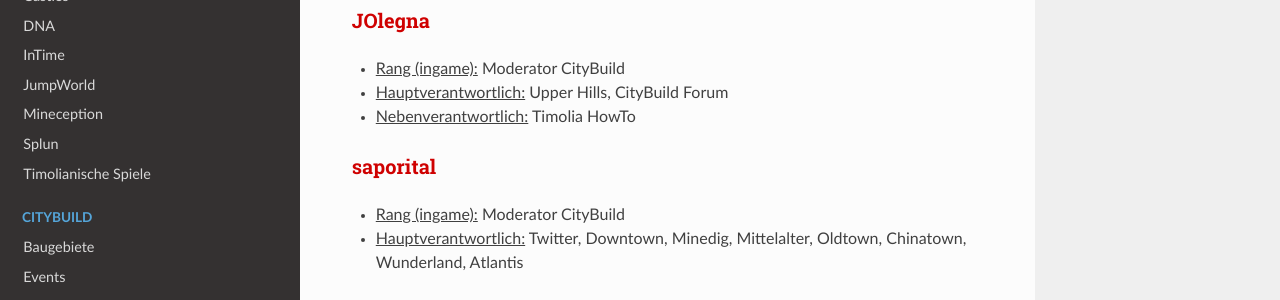
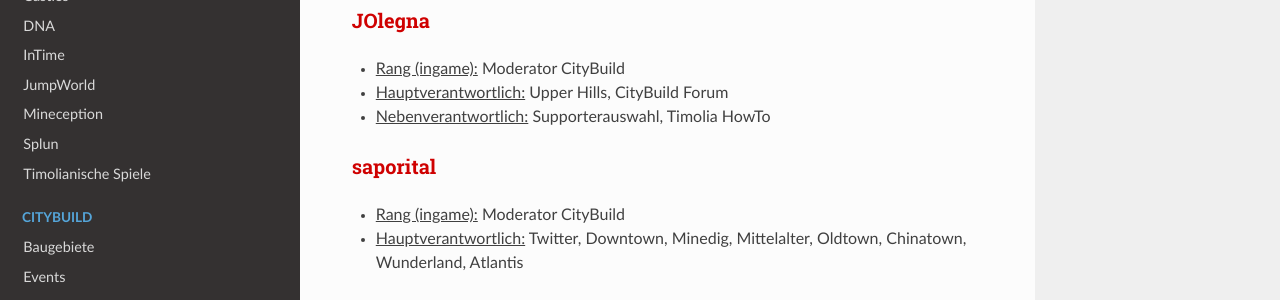
Before and after one commit to TimoliaDE/HowTo, an MkDocs documentation site: the page built from docs/team/members.md, in a window 1280 px wide and 900 px high, scrolled down 9095 px. Shown: the part 151-451 px from the top of the window. Built offline with MkDocs 1.6.1, drawn with Linux system fonts in a browser that asks for light colours; nearby versions of some CDN libraries; old or Windows-style settings are respelled for this version of MkDocs.

Commit message:
Update members.md

```diff
--- a/docs/team/members.md
+++ b/docs/team/members.md
@@ -292,7 +292,7 @@ Moderatoren kümmern sich um das reibungslose Spielererlebnis der verschiedenen
 ### <strong><span style="color:#CF0101">JOlegna</span></strong>
 - <u>Rang (ingame):</u> Moderator CityBuild
 - <u>Hauptverantwortlich:</u> Upper Hills, CityBuild Forum
-- <u>Nebenverantwortlich:</u> Timolia HowTo
+- <u>Nebenverantwortlich:</u> Supporterauswahl, Timolia HowTo
 
 ###<strong><span style="color:#CF0101">saporital</span></strong>
 - <u>Rang (ingame):</u> Moderator CityBuild
```
